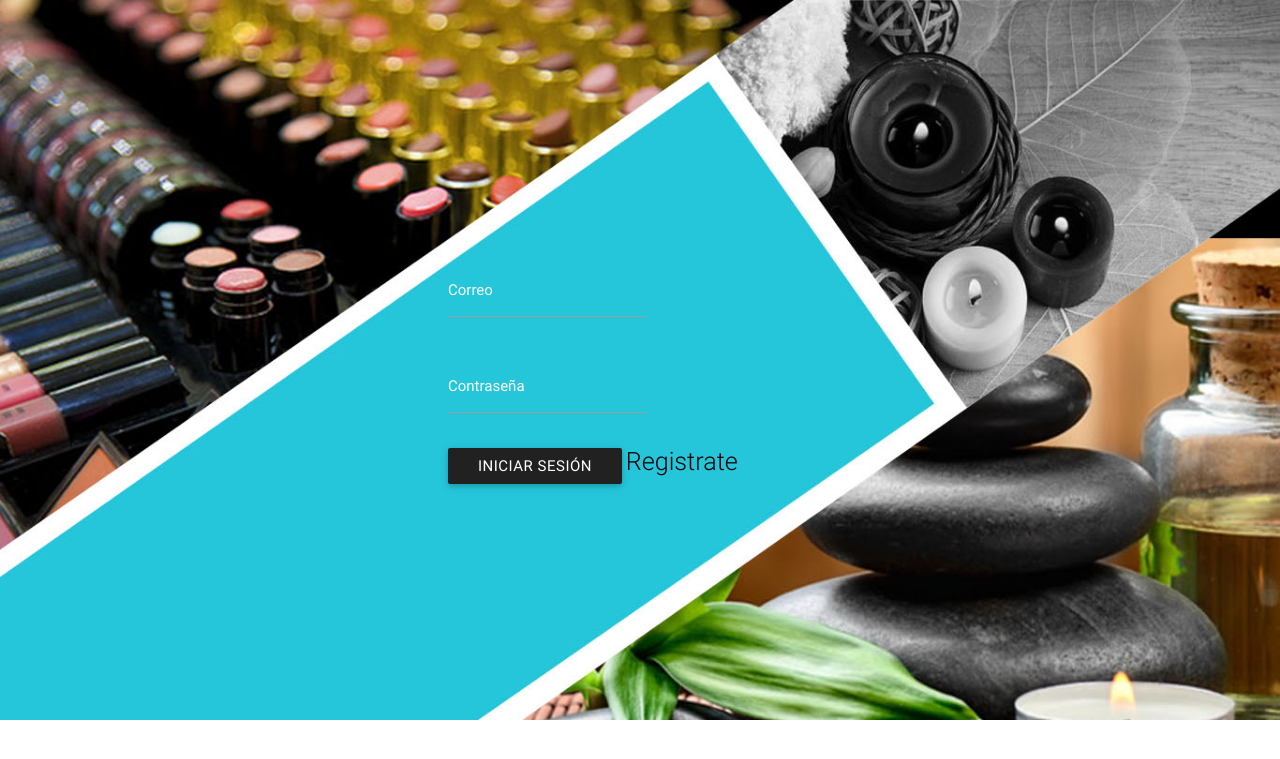
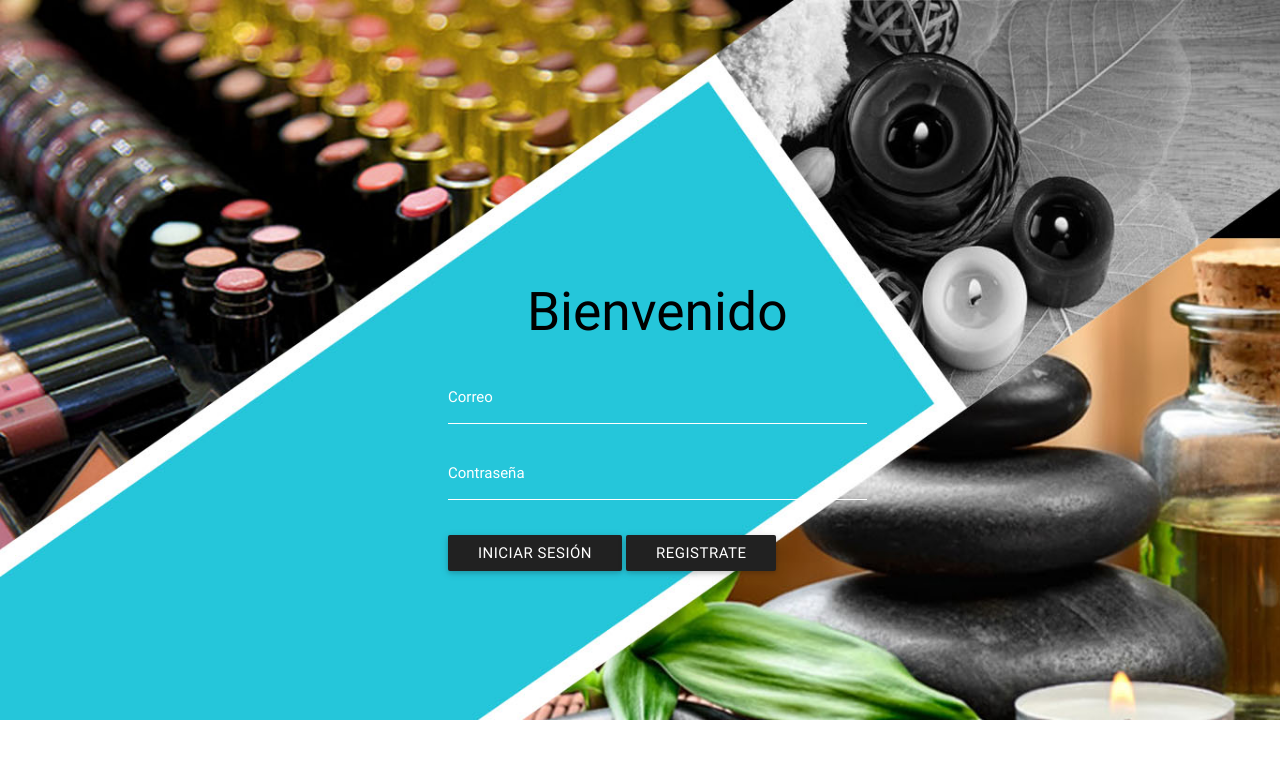
Before and after one commit to dalexpa87/Style_Plus, a PHP site: page /index.php in a window 1280 px wide. Shown: the top 759 px of the page. Run offline with PHP 8.4, Linux system fonts and the light colour scheme; some libraries are stand-ins or nearby versions.

Commit message:
Ventana Modal Registro/Login
Ajuste de estilos

```diff
--- a/views/dashboard.php
+++ b/views/dashboard.php
@@ -16,7 +16,7 @@
 	<link rel="stylesheet" href="recursos/css/estilos.css">
 	<link rel="stylesheet" type="text/css" href="//cdn.datatables.net/1.10.11/css/jquery.dataTables.css">
     <link rel="stylesheet" href="recursos/plugins/font-awesome/css/font-awesome.min.css">
-    <link type="text/css" rel="stylesheet" href="recursos\plugins\materialize\css\materialize.css">
+    <link type="text/css" rel="stylesheet" href="recursos/plugins/materialize/css/materialize.css">
 	<title></title>
 
 
--- a/views/index.php
+++ b/views/index.php
@@ -4,30 +4,32 @@
 <head>
       <head>
       <meta charset="utf-8">
-      <link type="text/css" rel="stylesheet" href="recursos\plugins\materialize\css\materialize.css"  media="screen,projection"/>
+      <link type="text/css" rel="stylesheet" href="recursos/plugins/materialize/css/materialize.css"  media="screen,projection"/>
       <link rel="stylesheet" type="text/css" href="sweetalert/dist/sweet-alert.css">
       <meta name="viewport" content="width=device-width, initial-scale=1.0"/>
-      <link rel="stylesheet" type="text/css" href="recursos\css\estilos_iniciosesion.css">
+      <link rel="stylesheet" type="text/css" href="recursos/css/estilos_iniciosesion.css">
       <title>Login Usuarios</title>
+
       </head>
 </head>
   <body id="fondoinicio" class="img">
-    <div    class="container loguin m10  l12 s10">
+    <div class="container loguin s12 m6">
       <form  class="login" action="../controller/usuarios.controller.php" method="post" name="myform" novalidate>
                     <div class="row">
-                        <div class="input-field col  white-text">
-                          <input id="email" type="email" class="validate" name="correo" required>
+                    <h2 class="center">Bienvenido</h2>
+                        <div class="input-field col s12 white-text">
+                          <input id="email" type="email" class="validate" name="correo" required style="border-bottom: 1px solid #fff">
                           <label for="email">Correo</label>
                         </div>
-                    </div>
-                    <div class="row">
-                        <div class="input-field col ">
-                          <input id="password" type="password" class="validate" required name="clave">
+                        <div class="input-field col s12 white-text ">
+                          <input id="password" type="password" class="validate" required name="clave" style="border-bottom: 1px solid #fff">
                           <label for="password">Contraseña</label>
                         </div>
                     </div>
+
                    <button class="btn s12 grey darken-4"  name="acc" value="l">Iniciar Sesión</button>
-                   <a href="registrate.php" class="flow-text black-text ">Registrate</a>
+
+                   <a class="waves-effect grey darken-4 btn modal-trigger" href="#modal-registrate">Registrate</a>
 
                 </form>
                 <?php
@@ -40,9 +42,25 @@
                   echo "<div style='background-color:".$estilos."'>".base64_decode(@$_GET["m"])."</div>";?>
 
 
-    </div>
-     <script type="text/javascript" src="recursos/plugins/jquery/jquery-1.12.1.min.js"></script>
-      <script type="text/javascript" src="recursos/plugins/materialize/js/materialize.min.js"></script>
-      <script type="text/javascript" src="recursos/plugins/sweetalert/dist/sweetalert.min.js"></script>
+          </div>
+           <div id="modal-registrate" class="modal modal-fixed-footer">
+            <div class="modal-content">
+            <?php include("registrate.php"); ?>
+            </div>
+
+          </div>
+
+          <script type="text/javascript" src="recursos/plugins/jquery/jquery-1.12.1.min.js"></script>
+          <script type="text/javascript" src="recursos/plugins/materialize/js/materialize.min.js"></script>
+          <script type="text/javascript" src="recursos/plugins/sweetalert/dist/sweetalert.min.js"></script>
+          <script type="text/javascript">
+              $(document).ready(function(){
+              // the "href" attribute of .modal-trigger must specify the modal ID that wants to be triggered
+              $('.modal-trigger').leanModal();
+              $('select').material_select();
+              });
+          </script>
+
+
 </body>
 </html>
--- a/views/registrate.php
+++ b/views/registrate.php
@@ -1,130 +1,108 @@
-<!DOCTYPE html>
-<html>
-<head>
-	<meta charset="utf-8">
-  <link rel="stylesheet" type="text/css" href="recursos\css\estilos_iniciosesion.css">
-	<link href="http://fonts.googleapis.com/icon?family=Material+Icons"rel="stylesheet">
-      <link type="text/css" rel="stylesheet" href="recursos\plugins\materialize\css\materialize.css"  media="screen,projection"/>
-      <meta name="viewport" content="width=device-width, initial-scale=1.0"/>
 
 
-	<title>Registro</title>
-</head>
-<body class="grey lighten-1 center" >
+      <div class=" col s12">
 
-      <div class="container col s12 l8 m9 ">
+      <form id="registrate" class="col s12 " action="../controller/usuarios.controller.php" method="POST">
+        <h2 class="center">Regístrate</h2>
 
-      <form class="col s12 center" action="../controller/usuarios.controller.php" method="POST">
-        <h1 class="center">Regístrate</h1>
-
-        <div class="row center" >
-          <div class="col s12  l5 m5 ">
-            <label class="white-text" >Seleccione  tipo de documento </label>
-            <br>
-            <p>
-                <input name="tipo_documento"  value="CC"type="radio" id="test1" required/ />
-                <label for="test1" class="white-text">Cédula de ciudadania</label>
-              </p>
-              <p>
-                <input name="tipo_documento"  value="TI" type="radio" id="test2" />
-                <label for="test2" class="white-text">Tarjeta de Identidad</label>
-              </p>
-              <p>
-                <input name="tipo_documento"  value="RC" type="radio" id="test3"  />
-                <label for="test3" class="white-text">Registro Civil</label>
-              </p>
-                <p>
-                  <input name="tipo_documento"  value="Pasaporte" type="radio" id="test4"  />
-                  <label for="test4" class="white-text">Pasaporte</label>
-              </p>
+        <div class="row" >
+          <div class="col s12">
+                <div class="input-field col s12 m6">
+                  <select>
+                    <option value="" disabled selected>Seleccione Tipo de Documento</option>
+                    <option value="CC">Cedula de Ciudadanía</option>
+                    <option value="TI">Tarjeta de Identidad</option>
+                    <option value="RC">Registro Civil</option>
+                    <option value="Pasaporte">Pasaporte</option>
+                  </select>
 
                 </div>
-
-          <div class="input-field col s10 l5 m5 black-text ">
-            <label class="white-text">Número de documento</label>
+                <div class="input-field col s12 m6 black-text ">
+                  <label class="black-text">Número de documento</label>
                   <br>
-            <input type="text" name="numero_documento" class="validate" required/ >
+                  <input type="text" name="numero_documento" class="validate" required/>
+              </div>
         </div>
         </div>
           <div class="row" >
-          <div class="input-field col s10 l5 m5 black-text" >
-            <label class="white-text">Nombres</label>
+          <div class="col s12">
+              <div class="input-field col s12 m6 black-text" >
+                <label class="black-text">Nombres</label>
                 <br>
-            <input type="text" name="nombre" class="validate" required/ >
+                <input type="text" name="nombre" class="validate" required/>
               </div>
-          <div class="input-field col s10 l5 m5 black-text">
-            <label class="white-text">Apellidos</label>
+              <div class="input-field col s12 m6 black-text">
+                <label class="black-text">Apellidos</label>
                 <br>
-            <input type="text" name="apellido" class="validate"  >
+                <input type="text" name="apellido" class="validate" required/>
+              </div>
             </div>
           </div>
       <div class="row" >
-          <div class="input-field col s10 l5 m5 black-text">
-            <label class="white-text">Número celular</label>
+          <div class="input-field col s12 m6 black-text">
+            <label class="black-text">Número celular</label>
             <br>
             <input type="text" name="celular" class="validate" required/>
           </div>
 
-          <div class="input-field col s10 l5 m5 black-text">
-            <label class="white-text">Número de telefono</label>
+          <div class="input-field col s12 m6 black-text">
+            <label class="black-text">Número de telefono</label>
             <br>
             <input type="text" name="telefono" class="validate" required/ >
           </div>
       </div>
       <div class="row" >
-          <div class="input-field col s10 l5 m5 black-text">
-            <label class="white-text">Dirección</label>
+          <div class="input-field col s12 m6 black-text">
+            <label class="black-text">Dirección</label>
             <br>
             <input type="text" name="direccion" class="validate" required/ >
           </div>
 
-          <div class="input-field col s10 l5 m5 black-text">
-            <label class="white-text">Ciudad</label>
+          <div class="input-field col s12 m6 black-text">
+            <label class="black-text">Ciudad</label>
             <br>
             <input type="text" name="ciudad" class="validate" required/ >
           </div>
       </div>
       <div class="row" >
-          <div class="input-field col s10 l5 m5 black-text">
-            <label class="white-text">Correo Electrónico</label>
+          <div class="input-field col s12 m6 black-text">
+            <label class="black-text">Correo Electrónico</label>
             <br>
             <input type="email" name="correo" class="validate" required/ >
           </div>
-          <div class="input-field col s10 l5 m5 black-text">
-            <label class="white-text">Asigne una  contraseña</label>
+          <div class="input-field col s12 m6 black-text">
+            <label class="black-text">Ingrese una Contraseña</label>
             <br>
             <input type="password" name="clave" class="validate" required/>
           </div>
+      </div>
 
-
-      </div>
       <div class="row" >
-          <div class="input-field col s10 l5 m5 black-text">
-            <label class="white-text">fecha de nacimiento </label>
+          <div class="input-field col s12 m6 black-text">
+            <label class="black-text">Fecha de Nacimiento </label>
             <br>
             <input type="date" name="fecha_nacimiento" min="1900-01-01" class="validate" required/ >
           </div>
 
-          <div class="col s12  l5 m5 black-text ">
-            <label class="white-text center" >Seleccione Género</label>
+          <div class="col s12 m6 black-text ">
+            <label class="black-text center" >Seleccione Género</label>
             <br>
-            <p>
+            <div class="class col s6">
                 <input name="sexo"  value="mujer"type="radio" id="sex1" required/ />
-                <label for="sex1" class="white-text">Femenino</label>
-            </p>
-              <p>
+                <label for="sex1" class="black-text">Femenino</label>
+            </div>
+            <div class="class col s6">
                 <input name="sexo"  value="Hombre" type="radio" id="sex2" />
-                <label for="sex2" class="white-text">masculino</label>
-              </p>
+                <label for="sex2" class="black-text">Masculino</label>
             </div>
       </div>
       <input type="hidden" name="estado" value="1">
       <input type="hidden" name="id_rol" value="1">
       <input type="hidden" name="autor" value="Autoregistrado">
-
-      <button  type="botton" name="acc" value="c" class="waves-effect black btn"> Enviar</button>
-      <button type="button" class="waves-effect black btn"><a href="index.php" class="white-text" >cancelar</a></button>
-
+          <div class="col s12 center">
+            <button  type="button" name="acc" value="c" class="waves-effect black btn">Enviar</button>
+            <button type="button" class="waves-effect black btn"><a href="index.php">Cancelar</a></button>
+          </div>
   </form>
   </div>
   <?php
@@ -135,24 +113,3 @@
                   }
 
                   echo "<div style='background-color:".$estilos."'>".base64_decode(@$_GET["m"])."</div>";?>
-  <script type="text/javascript" src="jquery-1.12.1.min.js"></script>
- 	<script type="text/javascript" src="materialize\js\materialize.min.js"></script>
-   <script type="text/javascript">
-    $('.datepicker').pickadate({
-    selectMonths: true, // Creates a dropdown to control month
-    selectYears: 15 // Creates a dropdown of 15 years to control year
-  });
-   </script>
-
-
-  <script type="text/javascript">
-
-  $(document).ready(function() {
-    $('select').material_select();
-  });
-
-  </script>
-
-</body>
-
-</html>
```
Also changed, not shown: views/recursos/css/estilos.css (line endings or trailing spaces). Lines whose indentation alone changed are shown as unchanged.
